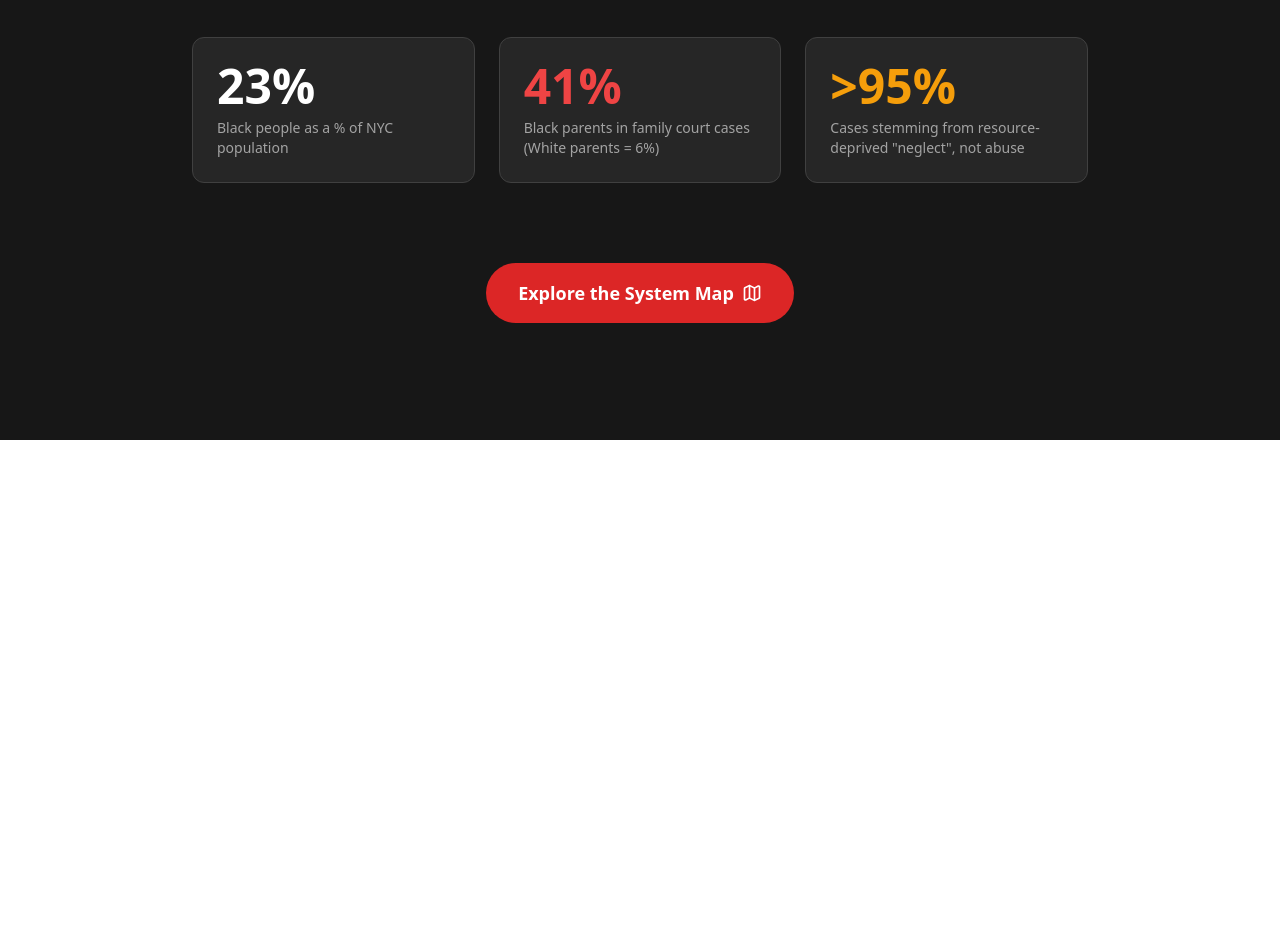
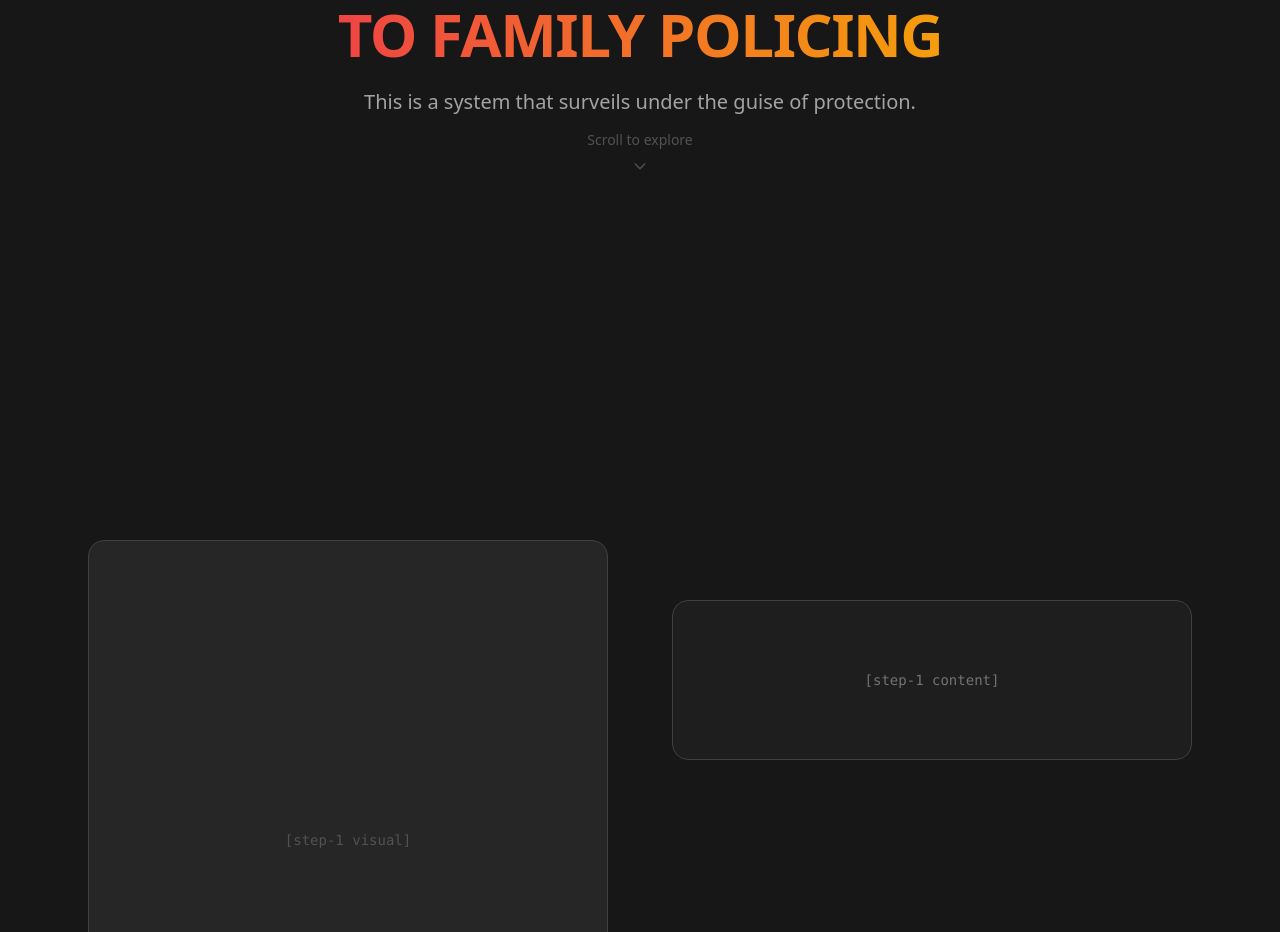
Before and after one commit to jeff082chen/PiTech-2026Spring, a React (Vite) app: page / in a window 1280 px wide. Shown: the part 360-1292 px from the top of the page. Before the commit the page ends 800 px from the top, so only its background shows below. Built offline with nearby package versions, Linux system fonts and the light colour scheme.

Commit message:
Scrollytelling init

```diff
--- a/src/components/LandingPage.tsx
+++ b/src/components/LandingPage.tsx
@@ -1,16 +1,67 @@
+import { useState, useEffect, useRef } from 'react';
 import { Map } from 'lucide-react';
 
 interface Props {
   onStart: () => void;
 }
 
+// ── Step definitions ──────────────────────────────────────────────────────────
+// Each entry becomes one scrollytelling step. Add/reorder freely.
+// The `visual` slot drives what appears in the sticky panel on the left.
+interface ScrollStep {
+  id: string;
+  visual?: React.ReactNode;   // what the sticky panel shows at this step
+  content?: React.ReactNode;  // the scrolling text/card on the right
+}
+
+const STEPS: ScrollStep[] = [
+  { id: 'step-1' },
+  { id: 'step-2' },
+  { id: 'step-3' },
+  { id: 'step-4' },
+];
+
+// ── Hook: which step is centred in the viewport ───────────────────────────────
+function useActiveStep(count: number) {
+  const [activeIndex, setActiveIndex] = useState(0);
+  const stepRefs = useRef<(HTMLElement | null)[]>([]);
+
+  useEffect(() => {
+    stepRefs.current = stepRefs.current.slice(0, count);
+
+    const observer = new IntersectionObserver(
+      (entries) => {
+        entries.forEach((entry) => {
+          if (entry.isIntersecting) {
+            const idx = stepRefs.current.indexOf(entry.target as HTMLElement);
+            if (idx !== -1) setActiveIndex(idx);
+          }
+        });
+      },
+      // trigger when a step crosses the vertical midpoint of the viewport
+      { rootMargin: '-40% 0px -40% 0px', threshold: 0 },
+    );
+
+    stepRefs.current.forEach((el) => { if (el) observer.observe(el); });
+    return () => observer.disconnect();
+  }, [count]);
+
+  return { activeIndex, stepRefs };
+}
+
+// ── Component ─────────────────────────────────────────────────────────────────
 export default function LandingPage({ onStart }: Props) {
+  const { activeIndex, stepRefs } = useActiveStep(STEPS.length);
+
   return (
-    <div className="min-h-screen bg-neutral-900 text-neutral-100 font-sans selection:bg-red-500 selection:text-white flex flex-col items-center justify-center p-6">
-      <div className="max-w-4xl w-full space-y-12">
+    <div className="bg-neutral-900 text-neutral-100 font-sans selection:bg-red-500 selection:text-white">
 
-        <div className="space-y-4 text-center">
-          <h2 className="text-red-500 font-bold tracking-widest uppercase text-sm md:text-base">The Bronx Defenders Project</h2>
+      {/* ── Hero ──────────────────────────────────────────────────────────── */}
+      <section className="min-h-screen flex flex-col items-center justify-center p-6 text-center">
+        <div className="max-w-4xl w-full space-y-6">
+          <h2 className="text-red-500 font-bold tracking-widest uppercase text-sm md:text-base">
+            The Bronx Defenders Project
+          </h2>
           <h1 className="text-4xl md:text-6xl font-extrabold uppercase tracking-tight leading-tight">
             From Child Welfare <br />
             <span className="text-transparent bg-clip-text bg-gradient-to-r from-red-500 to-amber-500">
@@ -18,37 +69,86 @@ export default function LandingPage({ onStart }: Props) {
             </span>
           </h1>
           <p className="text-neutral-400 text-lg md:text-xl max-w-2xl mx-auto">
-            This is a system that surveils under the guise of protection. We spend millions investigating poverty—what if we spent that money fixing it?
+            This is a system that surveils under the guise of protection.
           </p>
-        </div>
 
-        {/* Data Cards */}
-        <div className="grid grid-cols-1 md:grid-cols-3 gap-6">
-          <div className="bg-neutral-800 p-6 rounded-xl border border-neutral-700 hover:border-red-500 transition-colors">
-            <div className="text-5xl font-black text-white mb-2">23%</div>
-            <p className="text-neutral-400 text-sm">Black people as a % of NYC population</p>
-          </div>
-          <div className="bg-neutral-800 p-6 rounded-xl border border-neutral-700 hover:border-red-500 transition-colors">
-            <div className="text-5xl font-black text-red-500 mb-2">41%</div>
-            <p className="text-neutral-400 text-sm">Black parents in family court cases (White parents = 6%)</p>
-          </div>
-          <div className="bg-neutral-800 p-6 rounded-xl border border-neutral-700 hover:border-red-500 transition-colors">
-            <div className="text-5xl font-black text-amber-500 mb-2">&gt;95%</div>
-            <p className="text-neutral-400 text-sm">Cases stemming from resource-deprived "neglect", not abuse</p>
+          {/* Scroll cue */}
+          <div className="mt-16 flex flex-col items-center gap-2 text-neutral-600 text-sm animate-bounce">
+            <span>Scroll to explore</span>
+            <svg className="w-4 h-4" fill="none" viewBox="0 0 24 24" stroke="currentColor">
+              <path strokeLinecap="round" strokeLinejoin="round" strokeWidth={2} d="M19 9l-7 7-7-7" />
+            </svg>
           </div>
         </div>
+      </section>
 
-        <div className="flex justify-center pt-8">
+      {/* ── Scrollytelling body ───────────────────────────────────────────── */}
+      <div className="relative max-w-6xl mx-auto px-6">
+        <div className="flex gap-16">
+
+          {/* Left: sticky visual panel */}
+          <div className="hidden md:flex w-1/2 sticky top-0 h-screen items-center justify-center py-12">
+            <div className="relative w-full h-full max-h-[600px] rounded-2xl bg-neutral-800 border border-neutral-700 overflow-hidden flex items-center justify-center">
+
+              {/* Swap visuals based on activeIndex — add cases as steps are filled */}
+              {STEPS.map((step, i) => (
+                <div
+                  key={step.id}
+                  className={`absolute inset-0 flex items-center justify-center transition-opacity duration-700 ${
+                    i === activeIndex ? 'opacity-100' : 'opacity-0 pointer-events-none'
+                  }`}
+                >
+                  {step.visual ?? (
+                    <span className="text-neutral-600 text-sm font-mono">[{step.id} visual]</span>
+                  )}
+                </div>
+              ))}
+
+            </div>
+          </div>
+
+          {/* Right: scrolling steps */}
+          <div className="w-full md:w-1/2 py-[20vh] space-y-[35vh]">
+            {STEPS.map((step, i) => (
+              <div
+                key={step.id}
+                ref={(el) => { stepRefs.current[i] = el; }}
+                className={`transition-all duration-500 ${
+                  i === activeIndex ? 'opacity-100 translate-y-0' : 'opacity-25 translate-y-2'
+                }`}
+              >
+                {step.content ?? (
+                  /* Placeholder card — replace with real content per step */
+                  <div className="rounded-2xl border border-neutral-700 bg-neutral-800/50 p-8 min-h-40 flex items-center justify-center">
+                    <span className="text-neutral-500 text-sm font-mono">[{step.id} content]</span>
+                  </div>
+                )}
+              </div>
+            ))}
+          </div>
+
+        </div>
+      </div>
+
+      {/* ── Map entry (page bottom) ───────────────────────────────────────── */}
+      <section className="min-h-screen flex flex-col items-center justify-center p-6 text-center border-t border-neutral-800 mt-[20vh]">
+        <div className="max-w-2xl w-full space-y-8">
+          <h2 className="text-3xl md:text-5xl font-extrabold uppercase tracking-tight leading-tight">
+            See Every Decision Point
+          </h2>
+          <p className="text-neutral-400 text-lg max-w-xl mx-auto">
+            Navigate the full ACS flowchart interactively — every path, every outcome.
+          </p>
           <button
             onClick={onStart}
-            className="group relative inline-flex items-center justify-center px-8 py-4 text-lg font-bold text-white bg-red-600 rounded-full overflow-hidden transition-all hover:bg-red-700 focus:outline-none focus:ring-4 focus:ring-red-500/50"
+            className="group inline-flex items-center justify-center px-8 py-4 text-lg font-bold text-white bg-red-600 rounded-full transition-all hover:bg-red-700 focus:outline-none focus:ring-4 focus:ring-red-500/50"
           >
             <span className="mr-2">Explore the System Map</span>
             <Map className="w-5 h-5 group-hover:scale-110 transition-transform" />
           </button>
         </div>
+      </section>
 
-      </div>
     </div>
   );
 }
```
Also changed, not shown: 1 other file (tests, documents, lock files or other folders).
